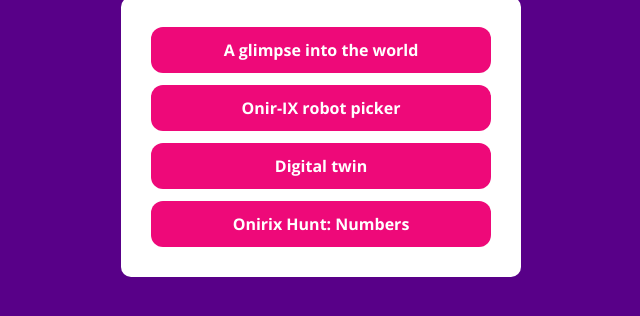
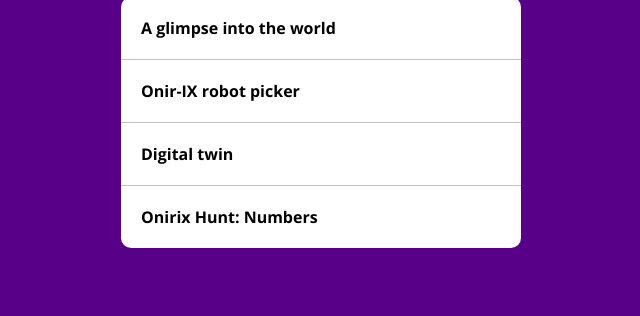
Before and after one commit to onirix-ar/online-code-editor-samples, a plain HTML site: page embed-experience/index.html in a window 1280 px wide. Shown: the part 414-730 px from the top of the page, without its empty margins (319-959 px from the left). Drawn offline with nearby package versions, Linux system fonts and the light colour scheme.

Commit message:
ENG-725 update css

```diff
--- a/embed-experience/embed-experience.css
+++ b/embed-experience/embed-experience.css
@@ -35,30 +35,43 @@ iframe {
 
 .oex-main ul {
     background-color: #FFF;
-    width: calc(100% - 60px);
+    width: 100%;
     border-radius: 10px;
     color: #000;
-    padding: 30px;
+    padding: 0px;
     list-style-type: none;
     margin: 0px;
 }
 
 .oex-main ul li {
     object-fit: contain;
-    border-radius: 12px;
-    background-color: #ee0979;
     font-weight: 600;
-    text-align: center;
-    color: #fff;
-    padding: 12px;
+    text-align: left;
+    color: #000;
+    padding: 20px;
+    position: relative;
+    cursor: pointer;
+    z-index: 0;
 }
 
-.oex-main ul li:hover {
-    background-image: linear-gradient(90deg,#ff3f4a 8%,#ff077c 100%);
+.oex-main ul li:hover::before {
+    opacity: 1;
+}
+
+.oex-main ul li::before {
+    display: block;
+    content: "";
+    position: absolute;
+    inset: 8px;
+    z-index: -1;
+    background-color: #f2f1f3;
+    opacity: 0;
+    border-radius: 6px;
+    transition: opacity .2s ease-in-out;
 }
 
 .oex-main ul li:not(:last-child) {
-    margin-bottom: 12px;
+    border-bottom: 1px solid #c2c2c2;
 }
 
 .oex-hide {
```
